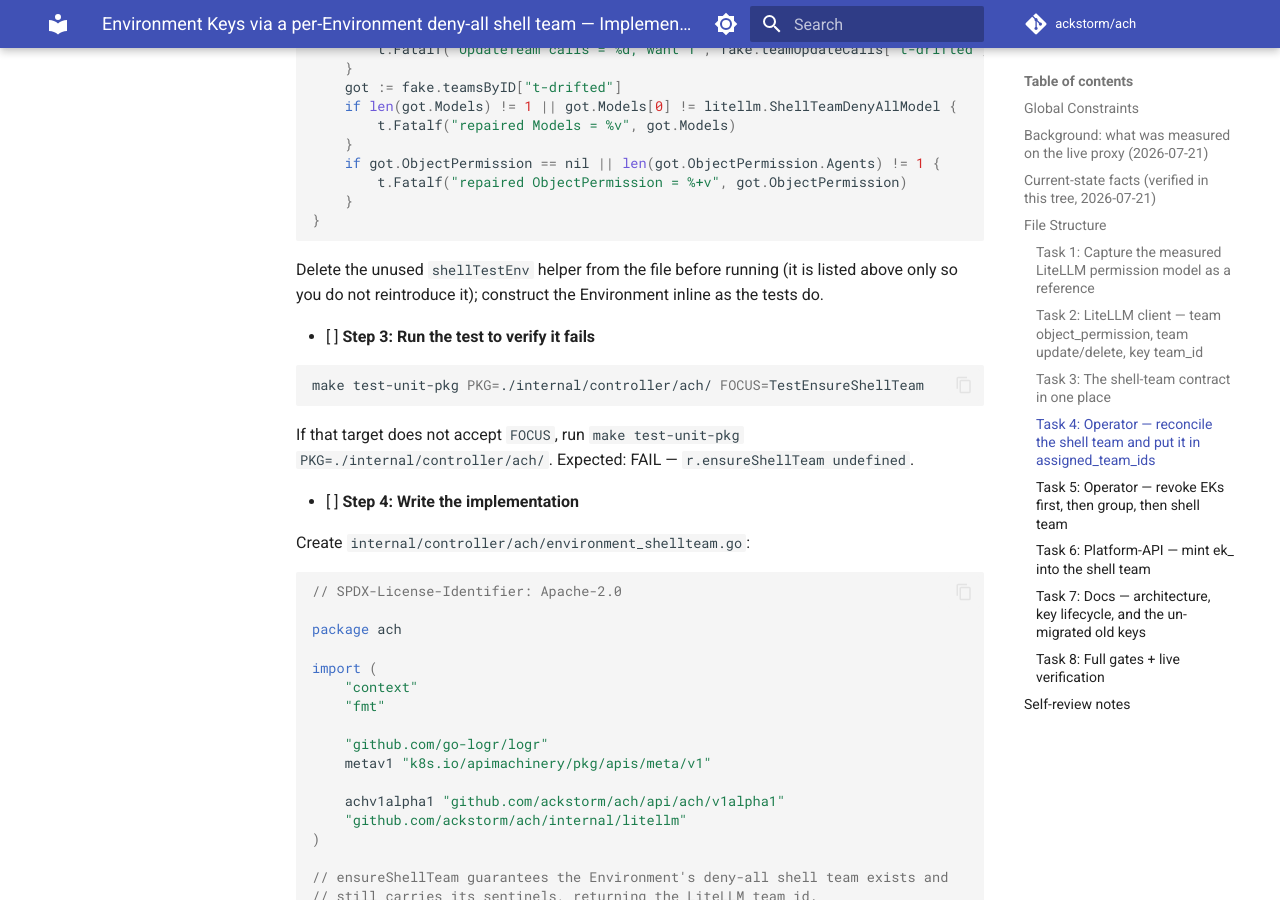
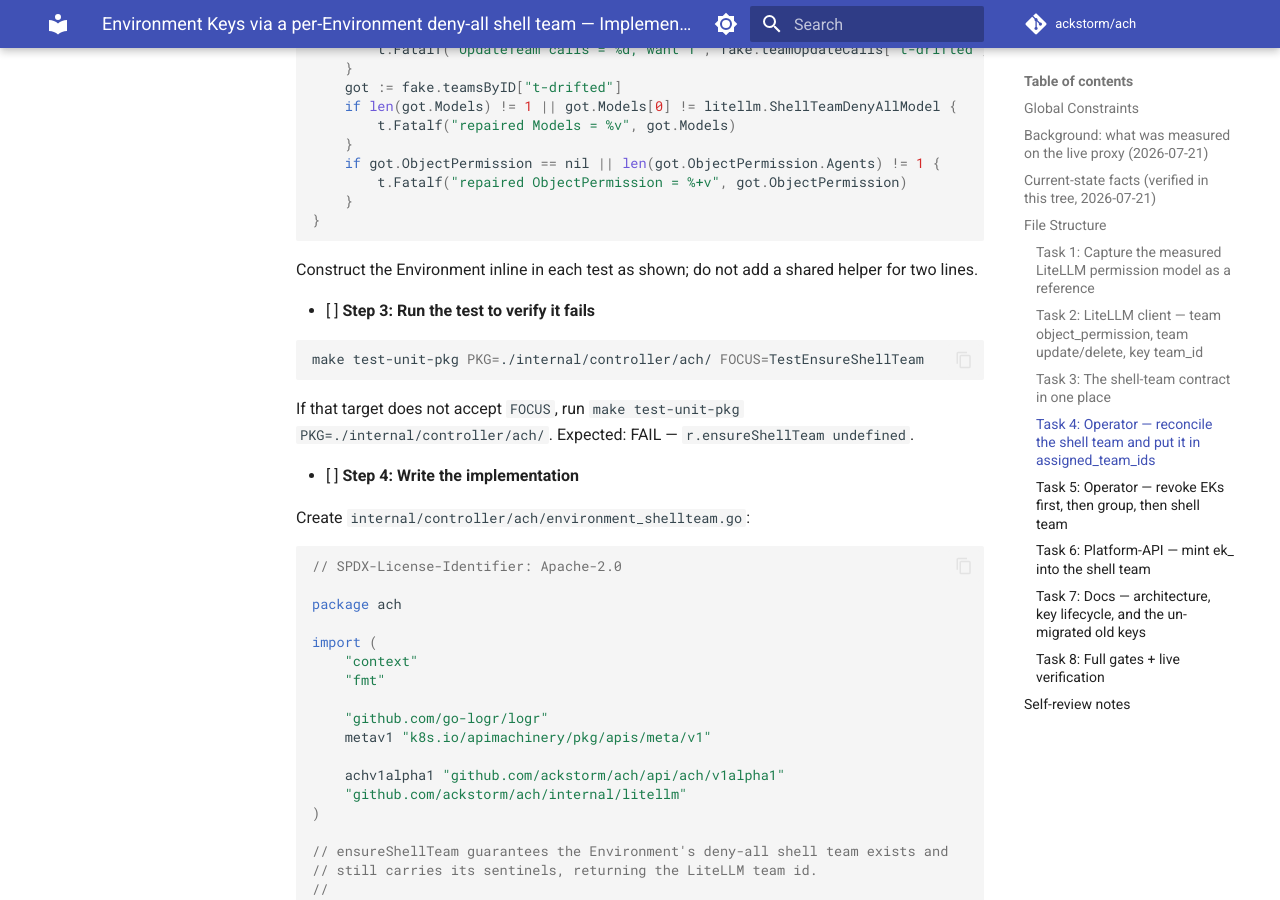
Before and after one commit to ackstorm/ach, an MkDocs documentation site: the page built from docs/superpowers/plans/2026-07-21-env-keys-shell-team.md, in a window 1280 px wide and 900 px high, scrolled down 24295 px. Built offline with MkDocs 1.6.1 and Material for MkDocs 9.7.7, drawn with Linux system fonts in a browser that asks for light colours; comment, search, counter and statistics services are not loaded; the version menu is left out.

Commit message:
docs(plan): drop a stale helper note from the task-4 test block

````diff
--- a/docs/superpowers/plans/2026-07-21-env-keys-shell-team.md
+++ b/docs/superpowers/plans/2026-07-21-env-keys-shell-team.md
@@ -1109,7 +1109,7 @@ func TestEnsureShellTeamRepairsDrift(t *testing.T) {
 }
 ```
 
-Delete the unused `shellTestEnv` helper from the file before running (it is listed above only so you do not reintroduce it); construct the Environment inline as the tests do.
+Construct the Environment inline in each test as shown; do not add a shared helper for two lines.
 
 - [ ] **Step 3: Run the test to verify it fails**
 
````
